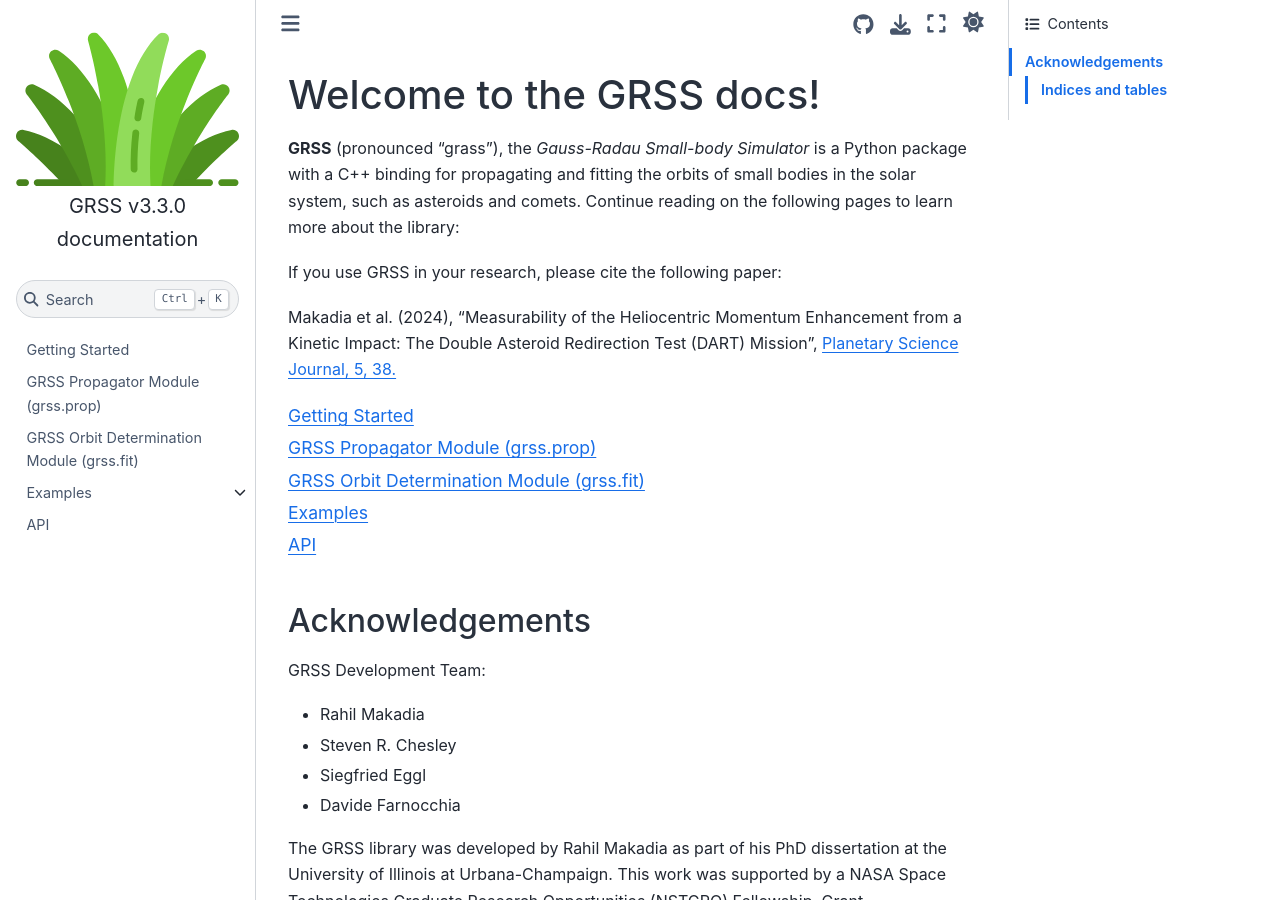
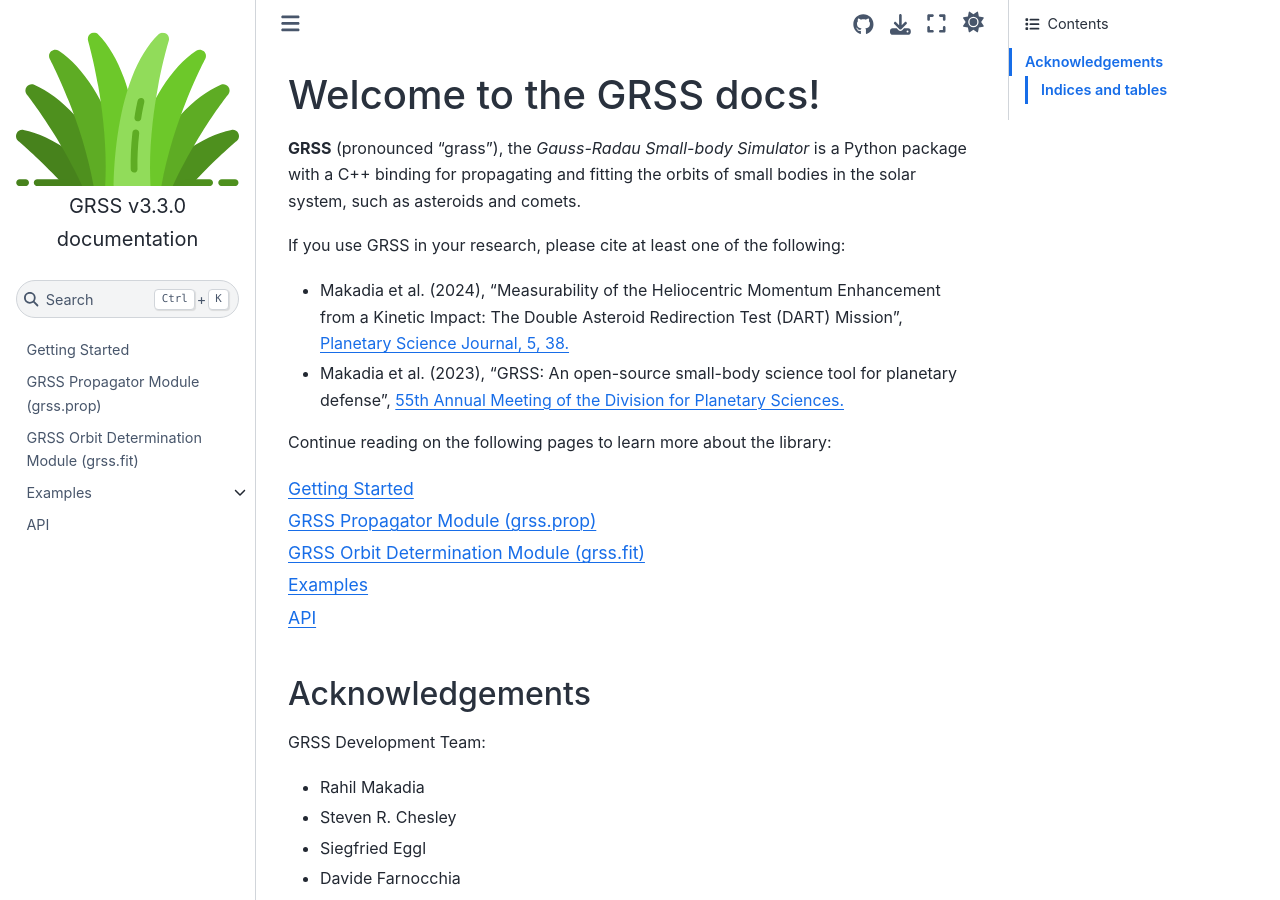
Before and after one commit to rahil-makadia/grss, a Sphinx documentation site: the page built from docs/source/index.rst, in a window 1280 px wide and 900 px high. Built offline with Sphinx 7.4.7 and the Sphinx Book theme 1.1.4, drawn with Linux system fonts in a browser that asks for light colours; pages that are not in the unit, such as notebooks, are missing from menus.

Commit message:
minor docs update

```diff
--- a/docs/source/index.rst
+++ b/docs/source/index.rst
@@ -6,11 +6,14 @@
 =============================================
 Welcome to the GRSS docs!
 =============================================
-**GRSS** (pronounced "grass"), the *Gauss-Radau Small-body Simulator* is a Python package with a C++ binding for propagating and fitting the orbits of small bodies in the solar system, such as asteroids and comets. Continue reading on the following pages to learn more about the library:
+**GRSS** (pronounced "grass"), the *Gauss-Radau Small-body Simulator* is a Python package with a C++ binding for propagating and fitting the orbits of small bodies in the solar system, such as asteroids and comets.
 
-If you use GRSS in your research, please cite the following paper:
+If you use GRSS in your research, please cite at least one of the following:
 
-Makadia et al. (2024), "Measurability of the Heliocentric Momentum Enhancement from a Kinetic Impact: The Double Asteroid Redirection Test (DART) Mission", `Planetary Science Journal, 5, 38. <https://doi.org/10.3847/PSJ/ad1bce>`_
+* Makadia et al. (2024), "Measurability of the Heliocentric Momentum Enhancement from a Kinetic Impact: The Double Asteroid Redirection Test (DART) Mission", `Planetary Science Journal, 5, 38. <https://doi.org/10.3847/PSJ/ad1bce>`_
+* Makadia et al. (2023), "GRSS: An open-source small-body science tool for planetary defense", `55th Annual Meeting of the Division for Planetary Sciences. <https://ui.adsabs.harvard.edu/abs/2023DPS....5540502M/abstract>`_
+
+Continue reading on the following pages to learn more about the library:
 
 .. toctree::
    :maxdepth: 1
```
Also changed, not shown: README.md (+3 -2 lines).
